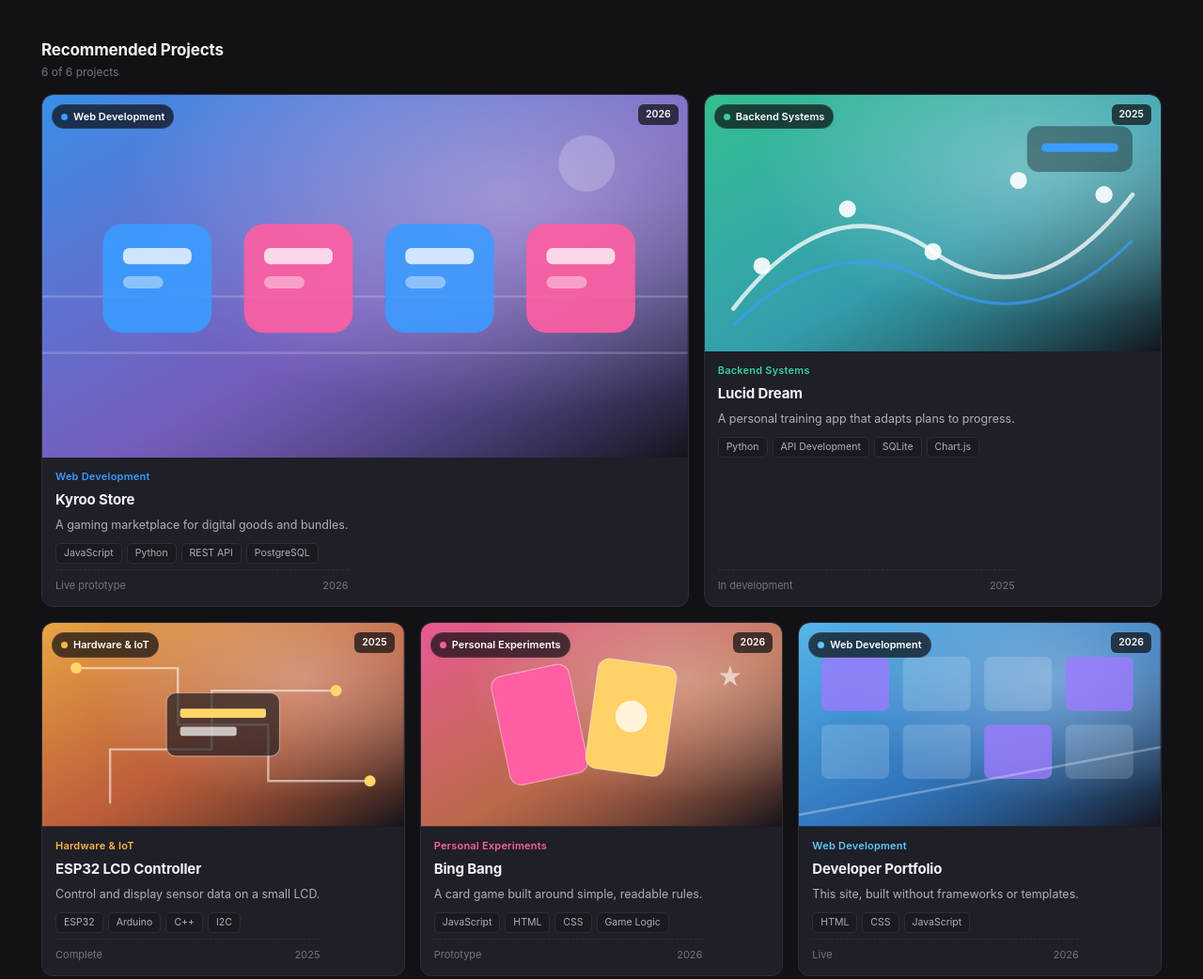
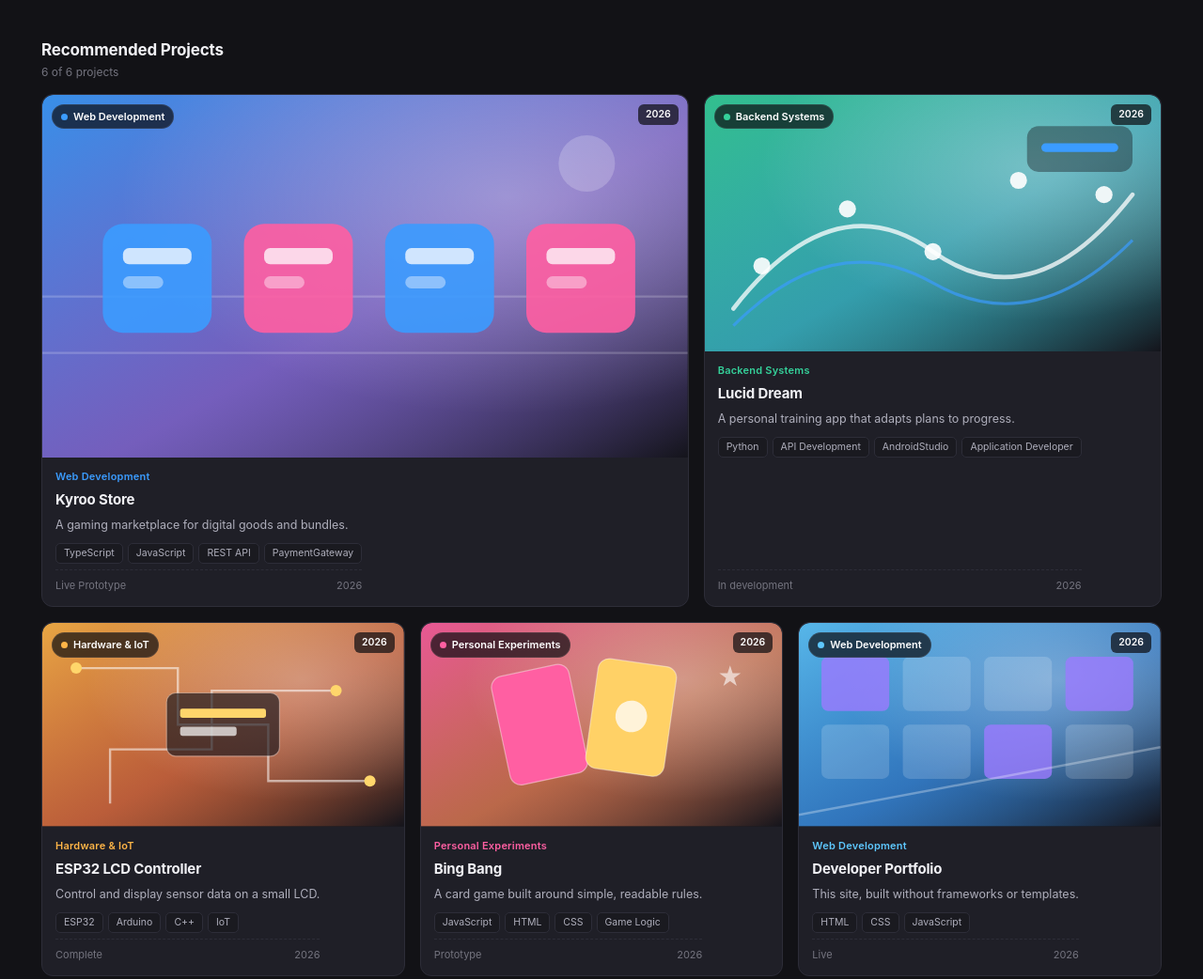
Before and after one commit to Kyroo19/kyroo19.github.io, a plain HTML site: page index.html in a window 1280 px wide. Shown: the part 487-1529 px from the top of the page at 94% size. Drawn offline with Linux system fonts and the light colour scheme.

Commit message:
Revise portfolio details and social links
Updated the title, logo text, and profile bio. Changed social media links to reflect actual profiles and updated project descriptions and stacks. Adjusted the year and status for several projects.

```diff
--- a/index.html
+++ b/index.html
@@ -1,9 +1,10 @@
 <!DOCTYPE html>
 <html lang="en">
 <head>
+  <link rel="icon" type="image/png" href="./favicon.png">
 <meta charset="UTF-8">
 <meta name="viewport" content="width=device-width, initial-scale=1.0, viewport-fit=cover">
-<title>KO — Kinza Odresa Alfarizky · Developer & Cybersecurity Enthusiast</title>
+<title>Kinza Portofolio</title>
 <meta name="description" content="Discover the projects, skills, and journey of Kinza Odresa Alfarizky, a developer and cybersecurity enthusiast from Indonesia.">
 <style>
   :root {
@@ -634,7 +635,7 @@
 <header class="nav">
   <div class="container nav-inner">
     <a href="#top" class="logo" aria-label="Kinza Odresa Alfarizky, back to top">
-      <span class="logo-text">Kinza Odresa<small>Developer portfolio</small></span>
+      <span class="logo-text">Kinza<small>Developer Portfolio</small></span>
     </a>
     <nav class="nav-links" id="navLinks" aria-label="Primary">
       <a href="#top" class="active">Home</a>
@@ -672,8 +673,7 @@
       <h1 class="profile-name">Kinza Odresa Alfarizky</h1>
       <span class="profile-role">● Developer &amp; Cybersecurity Enthusiast</span>
       <p class="profile-bio">
-        I build web apps and backend systems, then poke at them to see where they break. Currently
-        mixing software with ESP32 hardware and learning how to make things both useful and secure.
+        I am a technology enthusiast with a strong interest in cybersecurity, programming, and system development. I enjoy solving problems, learning new technologies, and building projects to continuously improve my technical skills.
       </p>
       <div class="profile-meta">
         <span>
@@ -689,13 +689,13 @@
     <div class="profile-actions">
       <a class="btn btn-primary" href="#contact">Say hello</a>
       <div class="social-row">
-        <a class="social-icon" href="https://github.com/your-username" target="_blank" rel="noopener" aria-label="GitHub">
+        <a class="social-icon" href="https://github.com/Kyroo19" target="_blank" rel="noopener" aria-label="GitHub">
           <svg viewBox="0 0 24 24" fill="currentColor" aria-hidden="true"><path d="M12 .5a11.5 11.5 0 0 0-3.6 22.4c.6.1.8-.3.8-.6v-2.1c-3.3.7-4-1.4-4-1.4-.5-1.3-1.3-1.7-1.3-1.7-1.1-.7.1-.7.1-.7 1.2.1 1.8 1.2 1.8 1.2 1.1 1.8 2.8 1.3 3.5 1 .1-.8.4-1.3.7-1.6-2.7-.3-5.5-1.3-5.5-6a4.7 4.7 0 0 1 1.2-3.2 4.3 4.3 0 0 1 .1-3.2s1-.3 3.3 1.2a11.3 11.3 0 0 1 6 0C17.3 4.7 18.3 5 18.3 5a4.3 4.3 0 0 1 .1 3.2 4.7 4.7 0 0 1 1.2 3.2c0 4.7-2.8 5.7-5.5 6 .4.4.8 1.1.8 2.2v3.3c0 .3.2.7.8.6A11.5 11.5 0 0 0 12 .5z"/></svg>
         </a>
         <a class="social-icon" href="https://linkedin.com/in/your-profile" target="_blank" rel="noopener" aria-label="LinkedIn">
           <svg viewBox="0 0 24 24" fill="currentColor" aria-hidden="true"><path d="M4.98 3.5a2.5 2.5 0 1 1 0 5 2.5 2.5 0 0 1 0-5zM3 9.75h4V21H3zM9.5 9.75h3.8v1.6h.1c.5-1 1.8-2 3.8-2 4 0 4.8 2.6 4.8 6V21h-4v-5c0-1.2 0-2.8-1.7-2.8s-2 1.3-2 2.7V21h-4z"/></svg>
         </a>
-        <a class="social-icon" href="mailto:your.email@example.com" aria-label="Email">
+        <a class="social-icon" href="mailto:kinzaodresa1910@gmail.com" aria-label="Email">
           <svg viewBox="0 0 24 24" fill="none" stroke="currentColor" stroke-width="2" aria-hidden="true"><rect x="3" y="5" width="18" height="14" rx="2"/><path d="m3 7 9 6 9-6"/></svg>
         </a>
       </div>
@@ -858,8 +858,8 @@
         <p>Open to backend, security, and IoT conversations. Reach out through any of these.</p>
       </div>
       <div class="contact-links">
-        <a class="btn btn-primary" href="mailto:your.email@example.com">Email me</a>
-        <a class="btn" href="https://github.com/your-username" target="_blank" rel="noopener">GitHub</a>
+        <a class="btn btn-primary" href="mailto:kinzaodresa1910@gmail.com">Email me</a>
+        <a class="btn" href="https://github.com/Kyroo19" target="_blank" rel="noopener">GitHub</a>
         <a class="btn" href="https://linkedin.com/in/your-profile" target="_blank" rel="noopener">LinkedIn</a>
       </div>
     </div>
@@ -912,11 +912,11 @@ const PROJECTS = [
     category: "Web Development",
     tagline: "A gaming marketplace for digital goods and bundles.",
     short: "Storefront with catalog filtering, cart flow, and a seller dashboard for listing items.",
-    description: "Kyroo Store is a marketplace front end and API for digital goods. Shoppers browse by category, add bundles to a cart, and check out through a simple flow. Sellers manage listings from a dashboard that tracks sales and stock.",
-    stack: ["JavaScript", "Python", "REST API", "PostgreSQL"],
+    description: "Kyroo Store is a digital marketplace platform focused on gaming needs, particularly game-boosting services and in-game item sales. The platform is designed to help players easily find gaming assistance and purchase various digital game items in one place.",
+    stack: ["TypeScript", "JavaScript", "REST API", "PaymentGateway"],
     palette: ["#3b9cff", "#9b7bff", "#ff5fa2"],
     style: "store",
-    status: "Live prototype",
+    status: "Live Prototype",
     year: "2026",
     span: "span-7",
     challenges: [
@@ -924,8 +924,7 @@ const PROJECTS = [
       "Designing listing filters that stay fast with many items",
       "Handling payment callbacks without trusting the client"
     ],
-    github: "https://github.com/your-username/kyroo-store",
-    demo: "https://example.com/kyroo"
+    demo: "https://kyroostore-seven.vercel.app/#/"
   },
   {
     id: "lucid",
@@ -934,18 +933,17 @@ const PROJECTS = [
     tagline: "A personal training app that adapts plans to progress.",
     short: "Workout tracking with an API that adjusts training load from logged sessions.",
     description: "Lucid Dream helps track workouts and adapts future sessions based on logged performance. The backend stores sessions, computes progress trends, and serves them to a mobile-friendly interface.",
-    stack: ["Python", "API Development", "SQLite", "Chart.js"],
+    stack: ["Python", "API Development", "AndroidStudio", "Application Developer"],
     palette: ["#35d19a", "#3fd6e8", "#3b9cff"],
     style: "training",
     status: "In development",
-    year: "2025",
+    year: "2026",
     span: "span-5",
     challenges: [
       "Modeling progression rules without overfitting to noisy data",
       "Keeping endpoints fast for trend calculations",
       "Designing a logging flow that takes under ten seconds"
     ],
-    github: "https://github.com/your-username/lucid-dream",
     demo: null
   },
   {
@@ -955,18 +953,17 @@ const PROJECTS = [
     tagline: "Control and display sensor data on a small LCD.",
     short: "Firmware that reads sensors, renders readings on an LCD, and accepts commands over Wi-Fi.",
     description: "A compact ESP32 controller that reads environmental sensors, shows live values on an I2C LCD, and accepts commands from a local web page. The firmware is structured so each display screen is an isolated module.",
-    stack: ["ESP32", "Arduino", "C++", "I2C"],
+    stack: ["ESP32", "Arduino", "C++", "IoT"],
     palette: ["#ffb547", "#ff7a45", "#ffd66b"],
     style: "circuit",
     status: "Complete",
-    year: "2025",
+    year: "2026",
     span: "span-4",
     challenges: [
-      "Avoiding screen flicker during frequent updates",
+      "Debugging code and fixing unexpected errors.",
       "Recovering from dropped Wi-Fi without rebooting",
-      "Keeping memory use low for long-running sessions"
+      "Connecting the ESP32 to a web interface for remote control."
     ],
-    github: "https://github.com/your-username/esp32-lcd",
     demo: null
   },
   {
@@ -983,12 +980,11 @@ const PROJECTS = [
     year: "2026",
     span: "span-4",
     challenges: [
-      "Resolving chained card effects in a predictable order",
-      "Writing tests for edge cases in turn order",
-      "Balancing the card set without spreadsheets"
+      "Managing 112 cards with different values, suits, and effects.",
+      "Designing balanced and understandable game rules.",
+      "Finding bugs and making sure all game rules work correctly."
     ],
-    github: "https://github.com/your-username/bing-bang",
-    demo: "https://example.com/bingbang"
+    demo: null
   },
   {
     id: "portfolio",
@@ -1008,28 +1004,27 @@ const PROJECTS = [
       "Keeping the layout dense but readable on phones",
       "Making interactions feel smooth without heavy libraries"
     ],
-    github: "https://github.com/your-username/portfolio",
-    demo: "https://example.com"
+    github: "https://github.com/Kyroo19/kyroo19.github.io",
+    demo: "https://kinzaa.my.id"
   },
   {
     id: "seclab",
-    title: "Cybersecurity Lab",
+    title: "Cybersecurity",
     category: "Cybersecurity",
-    tagline: "A self-hosted range for practicing web vulnerabilities.",
+    tagline: "Discover Vulnerabilities, Strengthen Security, Protect the Digital World",
     short: "Intentionally vulnerable endpoints with written remediation notes and Python checks.",
-    description: "A local lab with deliberately weak endpoints covering injection, broken access control, and insecure sessions. Each challenge includes a write-up of the attack path and the fix, plus small Python scripts to automate checks.",
-    stack: ["Python", "Web Security", "Networking", "Security Testing"],
+    description: "This project focuses on cybersecurity activities, including identifying security vulnerabilities, reporting security issues to responsible parties, and maintaining network security. Its main purpose is to understand how cybersecurity professionals protect systems, prevent potential threats, and ensure that networks remain secure, stable, and reliable.",
+    stack: ["Python", "Web Security", "Hacking", "Security Testing"],
     palette: ["#ff6b6b", "#ff8a5c", "#ffb547"],
     style: "shield",
     status: "Ongoing",
     year: "2026",
     span: "span-12",
     challenges: [
-      "Building realistic vulnerable endpoints without exposing the host",
-      "Writing remediation notes clear enough to learn from",
-      "Automating checks without making them brittle"
+      "Finding Security Vulnerabilities",
+      "Reporting Security Vulnerabilities",
+      "Maintaining Network Security"
     ],
-    github: "https://github.com/your-username/security-lab",
     demo: null
   }
 ];
@@ -1255,7 +1250,6 @@ function openModal(id) {
   document.getElementById("mShots").innerHTML = [0,1,2].map(i =>
     `<div class="shot">${artwork(p.style, [p.palette[i], p.palette[(i+1)%3], p.palette[(i+2)%3]])}</div>`).join("");
   document.getElementById("mLinks").innerHTML = `
-    <a class="btn btn-primary" href="${p.github}" target="_blank" rel="noopener">View on GitHub</a>
     ${p.demo ? `<a class="btn" href="${p.demo}" target="_blank" rel="noopener">Live demo</a>`
              : `<span class="btn" style="opacity:.45;cursor:default" aria-disabled="true">No live demo</span>`}`;
   modalBg.classList.add("open");
```
